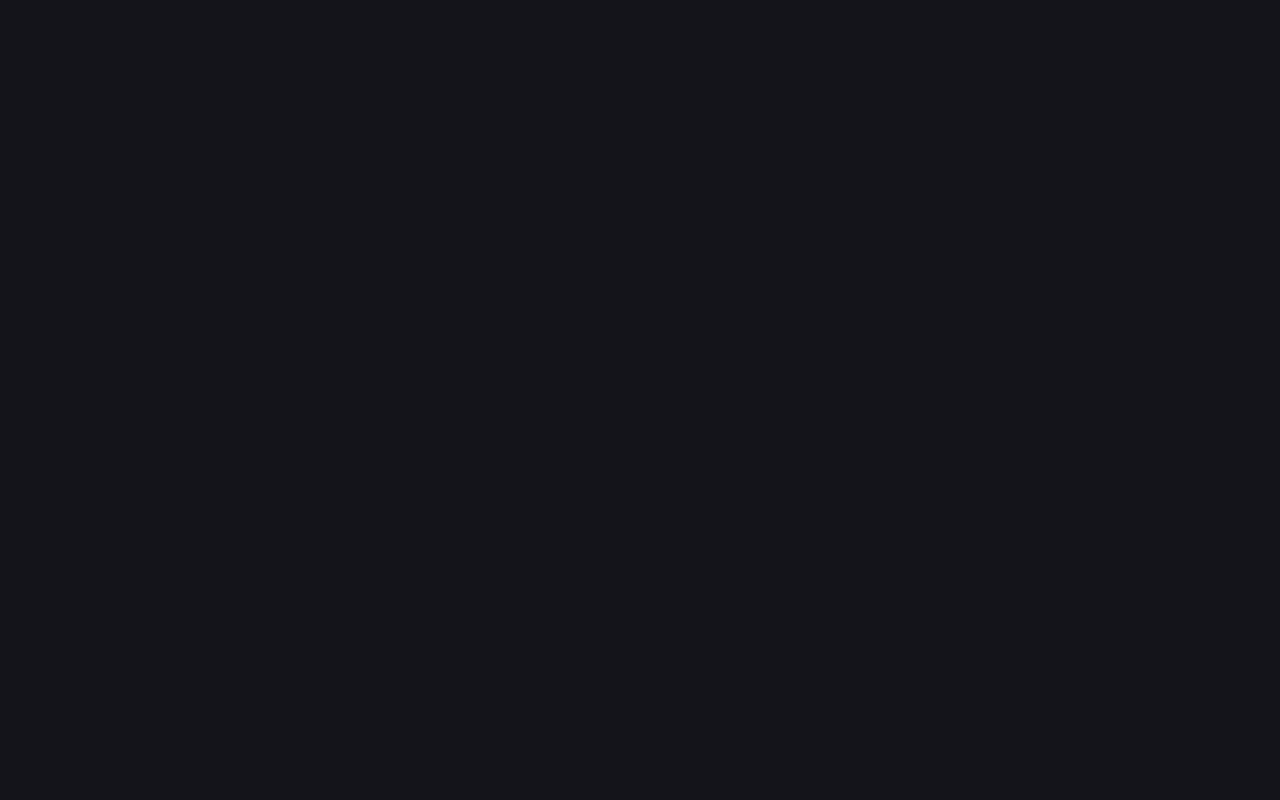
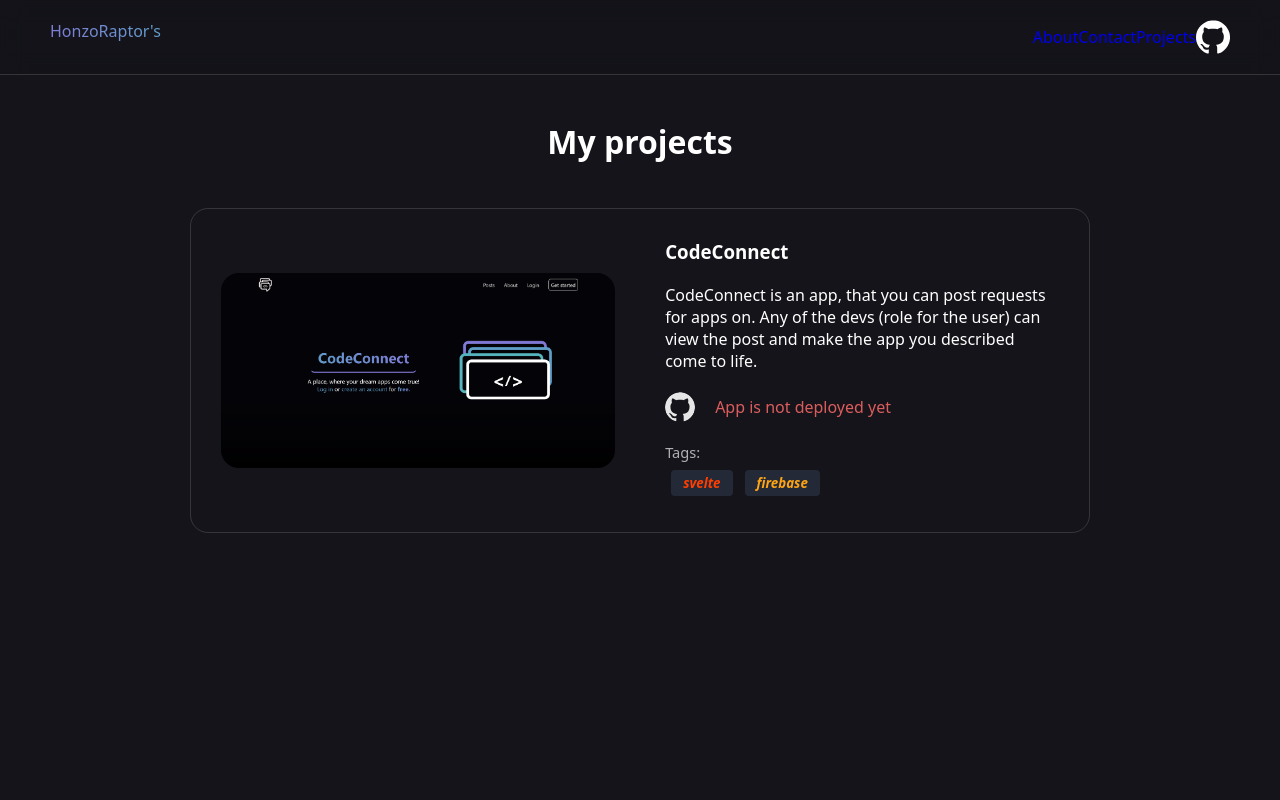
Before and after one commit to Honzoraptor31415/Portfolio, a React (Vite) app: page /projects in a window 1280 px wide. Before the commit this address had no page. Shown: the top 800 px of the page. Built offline with nearby package versions, Linux system fonts and the light colour scheme.

Commit message:
Added projects page and fixed some scrolling issues.

```diff
--- a/src/App.css
+++ b/src/App.css
@@ -30,7 +30,7 @@ html {
   font-family: system-ui, -apple-system, BlinkMacSystemFont, 'Segoe UI', Roboto, Oxygen, Ubuntu, Cantarell, 'Open Sans', 'Helvetica Neue', sans-serif;
   scroll-behavior: smooth;
   color: white;
-  scroll-padding-top: 115px;
+  scroll-padding-top: 75px;
 }
 
 body {
@@ -39,7 +39,6 @@ body {
 }
 
 @media (min-width: 1000px) {
-
   nav {
     box-sizing: border-box;
     width: 100%;
@@ -126,6 +125,7 @@ body {
 
   main {
     margin-bottom: 120px;
+    min-height: 100vh;
   }
 
   .header-side {
@@ -349,4 +349,163 @@ body {
     justify-content: space-between;
     font-size: 14pt;
   }
+
+  .no-projects-wrp {
+    min-height: 100vh;
+    display: flex;
+    justify-content: center;
+    align-items: center;
+  }
+
+  .no-projects {
+    text-align: center;
+  }
+
+  .no-projects * {
+    letter-spacing: 1px;
+  }
+
+  .no-projects h1 {
+    color: rgba(255, 126, 126, 0.634);
+    margin-bottom: 30px;
+    font-size: 26pt;
+  }
+
+  .no-projects p {
+    color: grey;
+    font-size: 14pt;
+  }
+
+  main.projects {
+    padding-top: 120px;
+    min-height: calc(100vh - 145px);
+  }
+
+  main.projects>h1 {
+    text-align: center;
+    margin-bottom: 15px;
+  }
+
+  .projects-wrp {
+    display: flex;
+    flex-direction: column;
+    align-items: center;
+  }
+
+  .project-side img {
+    max-width: 100%;
+    height: auto;
+    border-radius: 18px;
+  }
+
+  .project-side {
+    width: 47%;
+  }
+
+  .project-side:has(h3) {
+    display: flex;
+    flex-direction: column;
+    justify-content: space-evenly;
+    gap: 20px;
+  }
+
+  .project:nth-child(even) {
+    flex-direction: row-reverse;
+  }
+
+  .project-side:has(img) {
+    display: grid;
+    align-items: center;
+  }
+
+  .project-side .tags {
+    display: flex;
+    flex-wrap: wrap;
+  }
+
+  .project-side a {
+    display: grid;
+    place-items: center;
+  }
+
+  .tag {
+    padding: 4px 12px;
+    margin: 6px;
+    border-radius: 4px;
+    font-size: 10pt;
+    font-style: italic;
+    background: #242938;
+    font-weight: 600;
+  }
+
+  .js-tag {
+    color: #F0DB4F;
+  }
+
+  .svelte-tag {
+    color: #FF3E00;
+  }
+
+  .firebase-tag {
+    color: #FFA513;
+  }
+
+  .html-tag {
+    color: #E14E1D;
+  }
+
+  .ts-tag {
+    color: #007ACC;
+  }
+
+  .py-tag {
+    color: #FFD242;
+  }
+
+  .react-tag {
+    color: #00D8FF;
+  }
+
+  .project {
+    width: 900px;
+    box-sizing: border-box;
+    padding: 30px;
+    border: 1px rgba(255, 255, 255, 0.14) solid;
+    border-radius: 18px;
+    display: flex;
+    justify-content: space-between;
+    margin-block: 30px;
+  }
+
+  .tags-wrp>p {
+    font-size: 11pt;
+    color: rgba(255, 255, 255, 0.671);
+    margin-bottom: 2px;
+  }
+
+  .no-demo {
+    color: rgba(255, 105, 105, 0.856);
+    display: grid;
+    align-items: center;
+  }
+
+  .project-links {
+    display: flex;
+    gap: 20px;
+  }
+
+  .project-links a {
+    transition: .3s;
+    display: grid;
+  }
+
+  .project-links a:hover img {
+    filter: invert(0%);
+  }
+
+  .project-links a img {
+    max-height: 30px;
+    width: auto;
+    filter: invert(10%);
+  }
 }
--- a/src/App.tsx
+++ b/src/App.tsx
@@ -1,5 +1,6 @@
 import { BrowserRouter as Router, Routes, Route } from "react-router-dom"
 import Home from "./components/Home"
+import Projects from "./components/Projects"
 
 function App() {
   return (
@@ -7,6 +8,7 @@ function App() {
       <Router>
         <Routes>
           <Route path="/" element={<Home />} />
+          <Route path="/projects" element={<Projects />} />
         </Routes>
       </Router>
     </>
--- a/src/components/Home.tsx
+++ b/src/components/Home.tsx
@@ -52,61 +52,61 @@ function Home() {
         </section>
         <section>
           <h2 id="langs-techs">Languages and technogolies</h2>
-          <section className="langs-section">
+          <section id="html-css" className="langs-section">
             <div className="langs-icons">
               <img src="https://skillicons.dev/icons?i=html" alt="HTML icon" />
               <img src="https://skillicons.dev/icons?i=css" alt="CSS icon" />
             </div>
-            <h3 id="html-css">HTML, CSS</h3>
+            <h3>HTML, CSS</h3>
             <p>As I already mentioned, these were the first languages I learned. Back then I couldn't really design things, which resulted into terrible looking webpages. <span className="sarcasm">Un</span>fortunately I didn't save any of the creations from back then.</p>
           </section>
-          <section className="langs-section">
+          <section id="js" className="langs-section">
             <div className="langs-icons">
               <img src="https://skillicons.dev/icons?i=js" alt="JS icon" />
             </div>
-            <h3 id="js">JS</h3>
+            <h3>JS</h3>
             <p>This was the first actual programming language that I learned. I tried making games like The scary maze game with Javascript and it turned out pretty good. Javascript is the best language for both beginners and advanced programmers, because you can do basicly anything with it: Build Full-stack webapps, desktop apps, servers, even games!</p>
           </section>
-          <section className="langs-section">
+          <section id="py" className="langs-section">
             <div className="langs-icons">
               <img src="https://skillicons.dev/icons?i=py" alt="Python icon" />
             </div>
-            <h3 id="py">Python</h3>
+            <h3>Python</h3>
             <p>I started to be more interested in programming at this point and wanted to try something new. I wrote my first lines of Python code in a web-based IDE on <a href="https://www.w3schools.com/python/trypython.asp?filename=demo_default">W3schools.com</a></p>
           </section>
-          <section className="langs-section">
+          <section id="firebase" className="langs-section">
             <div className="langs-icons">
               <img src="https://skillicons.dev/icons?i=firebase" alt="Firebase icon" />
             </div>
-            <h3 id="firebase">Firebase</h3>
+            <h3>Firebase</h3>
             <p>I first wanted to learn PHP and MySQL, but those are kind of old and unused technologies, that are also harder to setup than Firebase. I used Firebase's Real-time DB for my previous portfolio website, that is written in HTML. No framework was used for that.</p>
           </section>
-          <section className="langs-section">
+          <section id="ts" className="langs-section">
             <div className="langs-icons">
               <img src="https://skillicons.dev/icons?i=ts" alt="TS icon" />
             </div>
-            <h3 id="ts">TS</h3>
+            <h3>TS</h3>
             <p>Even tho I don't really like this language for it's weird syntax, that is basicly messed up Javascirpt, I started learning Typescript around the time I found out about React and I got used to it.</p>
           </section>
-          <section className="langs-section">
+          <section id="react" className="langs-section">
             <div className="langs-icons">
               <img src="https://skillicons.dev/icons?i=react" alt="React icon" />
             </div>
-            <h3 id="react">React</h3>
+            <h3>React</h3>
             <p>When I made my first React webapp, I felt the power of it and despite having troubles when first using useStates and useEffects, I like it. This website is built with React btw.</p>
           </section>
-          <section className="langs-section">
+          <section id="git" className="langs-section">
             <div className="langs-icons">
               <img src="https://skillicons.dev/icons?i=git" alt="Git icon" />
             </div>
-            <h3 id="git">Git</h3>
+            <h3>Git</h3>
             <p>Another step to being a good developer is to learn Git and Github (or GitLab/BitBucket, but Github is the most widely used one). I started learning Git just around October 2023, which is kinda late in my opinion. Anyway, <a href="https://github.com/Honzoraptor31415">here's my Github</a>.</p>
           </section>
-          <section className="langs-section">
+          <section id="svelte" className="langs-section">
             <div className="langs-icons">
               <img src="https://skillicons.dev/icons?i=svelte" alt="Svelte icon" />
             </div>
-            <h3 id="svelte">Svelte</h3>
+            <h3>Svelte</h3>
             <p>Is commonly refered to as the most loved Javascript library. And I understand why: when writing Svelte code, you feel like you're writing some boosted HTML, that can do conditional component rendering, rendering lists and writing down variables directly into the markup code. It's way easier to learn compared to React, but it's community isn't as big. I'm currentely building <a href="https://github.com/Honzoraptor31415/CodeConnect">CodeConnect</a> with Svelte.</p>
           </section>
         </section>
--- /dev/null
+++ b/src/components/Projects.tsx
@@ -0,0 +1,51 @@
+import Nav from "./Nav"
+import Footer from "./Footer"
+
+function Projects() {
+  return (
+    <>
+      <Nav />
+      <main className="projects">
+        {/* <div className="no-projects-wrp">
+          <div className="no-projects">
+            <h1>Currentely no projects</h1>
+            <p>Working on them.</p>
+          </div>
+        </div> */}
+        <h1>My projects</h1>
+        <div className="projects-wrp">
+          <div className="project">
+            <div className="project-side">
+              <a href="https://github.com/Honzoraptor31415/CodeConnect">
+                <img src="codeconnectapp-screenshot.png" alt="CodeConnect screenshot" />
+              </a>
+            </div>
+            <div className="project-side">
+              <h3>CodeConnect</h3>
+              <p>CodeConnect is an app, that you can post requests for apps on. Any of the devs (role for the user) can view the post and make the app you described come to life.</p>
+              <div className="project-links">
+                <a href="https://github.com/Honzoraptor31415/CodeConnect">
+                  <img src="github-icon.svg" alt="Github icon" />
+                </a>
+                <p className="no-demo">App is not deployed yet</p>
+                {/* <a href="#">
+                  <img src="link-away.svg" alt="Link away icon" />
+                </a> */}
+              </div>
+              <div className="tags-wrp">
+                <p>Tags:</p>
+                <div className="tags">
+                  <p className="tag svelte-tag">svelte</p>
+                  <p className="tag firebase-tag">firebase</p>
+                </div>
+              </div>
+            </div>
+          </div>
+        </div>
+      </main>
+      <Footer />
+    </>
+  )
+}
+
+export default Projects
```
Also changed, not shown: public/codeconnectapp-screenshot.png (added), public/link-away.svg (added).
